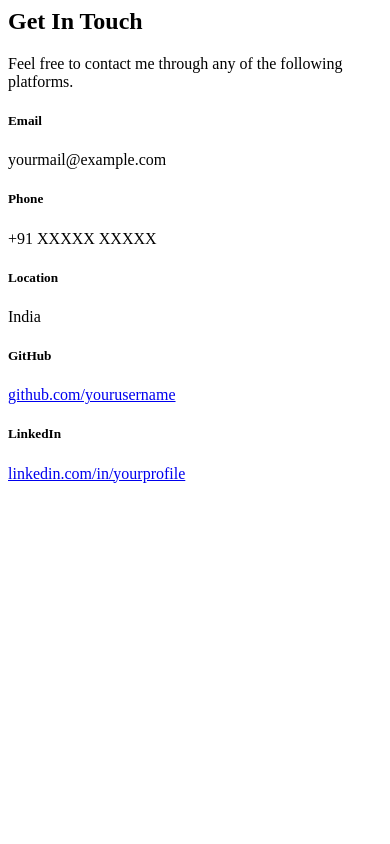
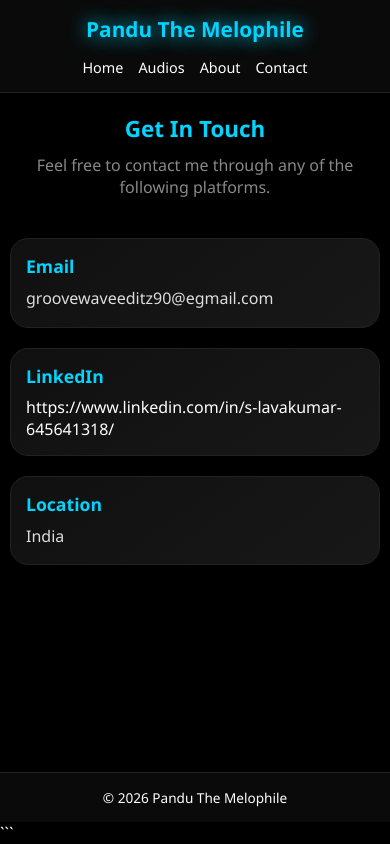
Before and after one commit to Lavakumar-git/Pandu-the-melophile, a Django app: page /contact/ in a window 390 px wide. Run offline with Django 5.2, Linux system fonts and the light colour scheme.

Commit message:
initial commit

````diff
--- a/web_app/static/contact.css
+++ b/web_app/static/contact.css
@@ -1,35 +1,213 @@
 /* =========================
-   CONTACT PAGE
+GLOBAL STYLES
 ========================= */
 
-.contact-info {
-    background: #1e293b;
-    padding: 30px;
-    border-radius: 15px;
+* {
+  margin: 0;
+  padding: 0;
+  box-sizing: border-box;
+  font-family: "Segoe UI", sans-serif;
+  }
+
+body {
+background: #000;
+color: white;
+min-height: 100vh;
+display: flex;
+flex-direction: column;
+}
+
+/* =========================
+HEADER
+========================= */
+
+header {
+display: flex;
+justify-content: space-between;
+align-items: center;
+padding: 20px 40px;
+background: #0a0a0a;
+border-bottom: 1px solid #222;
+}
+
+.logo {
+font-size: 2rem;
+font-weight: bold;
+color: #00d4ff;
+animation: glow 2s infinite alternate;
+}
+
+@keyframes glow {
+from {
+text-shadow: 0 0 8px #00d4ff;
+}
+
+to {
+text-shadow: 0 0 20px #00d4ff;
+}
+}
+
+nav {
+display: flex;
+gap: 20px;
+}
+
+nav a {
+text-decoration: none;
+color: white;
+transition: all 0.3s ease;
+}
+
+nav a:hover {
+color: #00d4ff;
+}
+
+/* =========================
+CONTACT SECTION
+========================= */
+
+.contact-section {
+flex: 1;
+padding: 40px 20px;
+}
+
+.container {
+max-width: 1000px;
+margin: auto;
+}
+
+.text-center {
+text-align: center;
+}
+
+.section-title {
+color: #00d4ff;
+font-size: 2rem;
+margin-bottom: 10px;
+}
+
+.section-subtitle {
+color: #888;
+margin-bottom: 40px;
+}
+
+.contact-wrapper {
+display: flex;
+flex-direction: column;
+gap: 20px;
 }
 
 .contact-item {
-    margin-bottom: 25px;
+background: linear-gradient(
+145deg,
+rgba(17, 17, 17, 0.95),
+rgba(25, 25, 25, 0.95)
+);
+
+border: 1px solid #222;
+border-radius: 18px;
+
+padding: 20px 25px;
+
+transition: all 0.3s ease;
 }
 
-.contact-item:last-child {
-    margin-bottom: 0;
+.contact-item:hover {
+transform: translateY(-5px);
+border-color: #00d4ff;
+box-shadow: 0 0 25px rgba(0, 212, 255, 0.25);
 }
 
-.contact-item h5 {
-    color: #38bdf8;
+.contact-item h3 {
+color: #00d4ff;
 margin-bottom: 8px;
+font-size: 1.1rem;
 }
 
-.contact-item p,
+.contact-item p {
+color: #ddd;
+line-height: 1.6;
+}
+
 .contact-item a {
-    color: #ffffff;
+color: white;
 text-decoration: none;
-    word-break: break-word;
+transition: 0.3s;
 }
 
 .contact-item a:hover {
-    color: #38bdf8;
+color: #00d4ff;
+}
+
+/* =========================
+FOOTER
+========================= */
+
+footer {
+text-align: center;
+padding: 20px;
+background: #0a0a0a;
+border-top: 1px solid #222;
+}
+
+/* =========================
+LOADER
+========================= */
+
+#page-loader {
+position: fixed;
+inset: 0;
+background: #000;
+display: none;
+justify-content: center;
+align-items: center;
+z-index: 9999;
+}
+
+.loader-spinner {
+width: 50px;
+height: 50px;
+border: 4px solid #222;
+border-top: 4px solid #00d4ff;
+border-radius: 50%;
+animation: spin 1s linear infinite;
+}
+
+.loader-hidden {
+display: flex !important;
+}
+
+@keyframes spin {
+to {
+transform: rotate(360deg);
+}
+}
+
+/* =========================
+TABLET
+========================= */
+
+@media (max-width: 768px) {
+header {
+flex-direction: column;
+gap: 15px;
+padding: 15px;
+}
+
+.logo {
+font-size: 1.6rem;
+text-align: center;
+}
+
+nav {
+flex-wrap: wrap;
+justify-content: center;
+gap: 15px;
+}
+
+.section-title {
+font-size: 1.7rem;
+}
 }
 
 /* =========================
@@ -38,25 +216,27 @@
 
 @media (max-width: 480px) {
 .contact-section {
-    padding: 25px 10px;
+padding: 20px 10px;
 }
 
-  .contact-container h1 {
-    font-size: 1.8rem;
+.logo {
+font-size: 1.3rem;
 }
 
-  .contact-container form {
-    padding: 20px;
-    border-radius: 15px;
+nav a {
+font-size: 0.9rem;
 }
 
-  .contact-container input,
-  .contact-container textarea,
-  .contact-container button {
-    font-size: 14px;
+.section-title {
+font-size: 1.4rem;
 }
 
-  .contact-container textarea {
-    min-height: 120px;
+.contact-item {
+padding: 15px;
+}
+
+footer {
+font-size: 0.85rem;
+padding: 15px;
 }
 }
--- a/web_app/static/homepage.css
+++ b/web_app/static/homepage.css
@@ -228,6 +228,12 @@ nav a:hover {
   height: 40px;
   border-radius: 30px;
 }
+@media (max-width: 768px) {
+    .audio-box audio {
+        width: 100%;
+        min-width: 100%;
+    }
+}
 
 /* =========================
    DOWNLOAD BUTTON
--- a/web_app/templates/contact.html
+++ b/web_app/templates/contact.html
@@ -1,42 +1,78 @@
 {% load static %}
-<section class="py-5">
+
+<!doctype html>
+
+<html lang="en">
+  <head>
+    <meta charset="UTF-8" />
+    <meta name="viewport" content="width=device-width, initial-scale=1.0" />
+    <title>Contact | Pandu The Melophile</title>
+
+
+    <link rel="stylesheet" href="{% static 'contact.css' %}" />
+
+  </head>
+  <body>
+
+    <div id="page-loader">
+      <div class="loader-spinner"></div>
+    </div>
+
+    <header>
+      <h1 class="logo">Pandu The Melophile</h1>
+
+      <nav>
+        <a href="/">Home</a>
+        <a href="/audios/">Audios</a>
+        <a href="/about/">About</a>
+        <a href="/contact/">Contact</a>
+      </nav>
+    </header>
+
+    <section class="contact-section">
       <div class="container">
-    <div class="text-center mb-5">
+        <div class="text-center">
           <h2 class="section-title">Get In Touch</h2>
-      <p class="text-secondary">
+          <p class="section-subtitle">
             Feel free to contact me through any of the following platforms.
           </p>
         </div>
 
-    <div class="row justify-content-center">
-      <div class="col-lg-6">
-        <div class="contact-info">
+        <div class="contact-wrapper">
           <div class="contact-item">
-            <h5>Email</h5>
-            <p>yourmail@example.com</p>
+            <h3>Email</h3>
+            <p>groovewaveeditz90@egmail.com</p>
           </div>
 
             <div class="contact-item">
-            <h5>Phone</h5>
-            <p>+91 XXXXX XXXXX</p>
+            <h3>LinkedIn</h3>
+            <a href="https://www.linkedin.com/in/s-lavakumar-645641318/" target="https://www.linkedin.com/in/s-lavakumar-645641318/"> https://www.linkedin.com/in/s-lavakumar-645641318/</a>
           </div>
 
           <div class="contact-item">
-            <h5>Location</h5>
+            <h3>Location</h3>
             <p>India</p>
           </div>
 
-          <div class="contact-item">
-            <h5>GitHub</h5>
-            <a href="#" target="_blank"> github.com/yourusername </a>
-          </div>
 
-          <div class="contact-item">
-            <h5>LinkedIn</h5>
-            <a href="#" target="_blank"> linkedin.com/in/yourprofile </a>
-          </div>
-        </div>
-      </div>
         </div>
       </div>
     </section>
+
+    <footer>
+      <p>© 2026 Pandu The Melophile</p>
+    </footer>
+
+    <script>
+      document.querySelectorAll("a").forEach((link) => {
+        link.addEventListener("click", function () {
+          const loader = document.getElementById("page-loader");
+          if (loader) {
+            loader.classList.remove("loader-hidden");
+          }
+        });
+      });
+    </script>
+    ```
+  </body>
+</html>
````
Also changed, not shown: web_app/static/audios.css (line endings or trailing spaces). Lines whose indentation alone changed are shown as unchanged.
